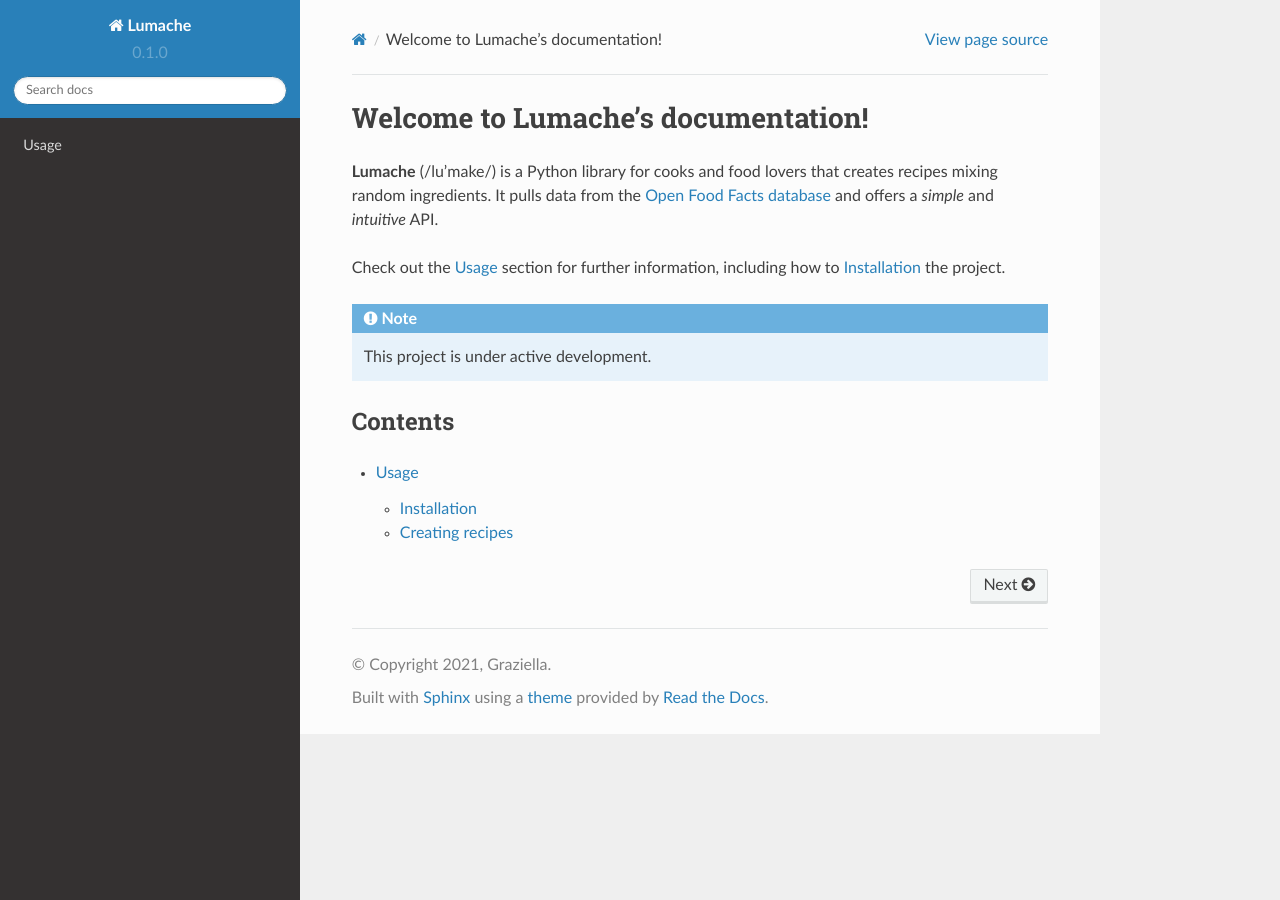
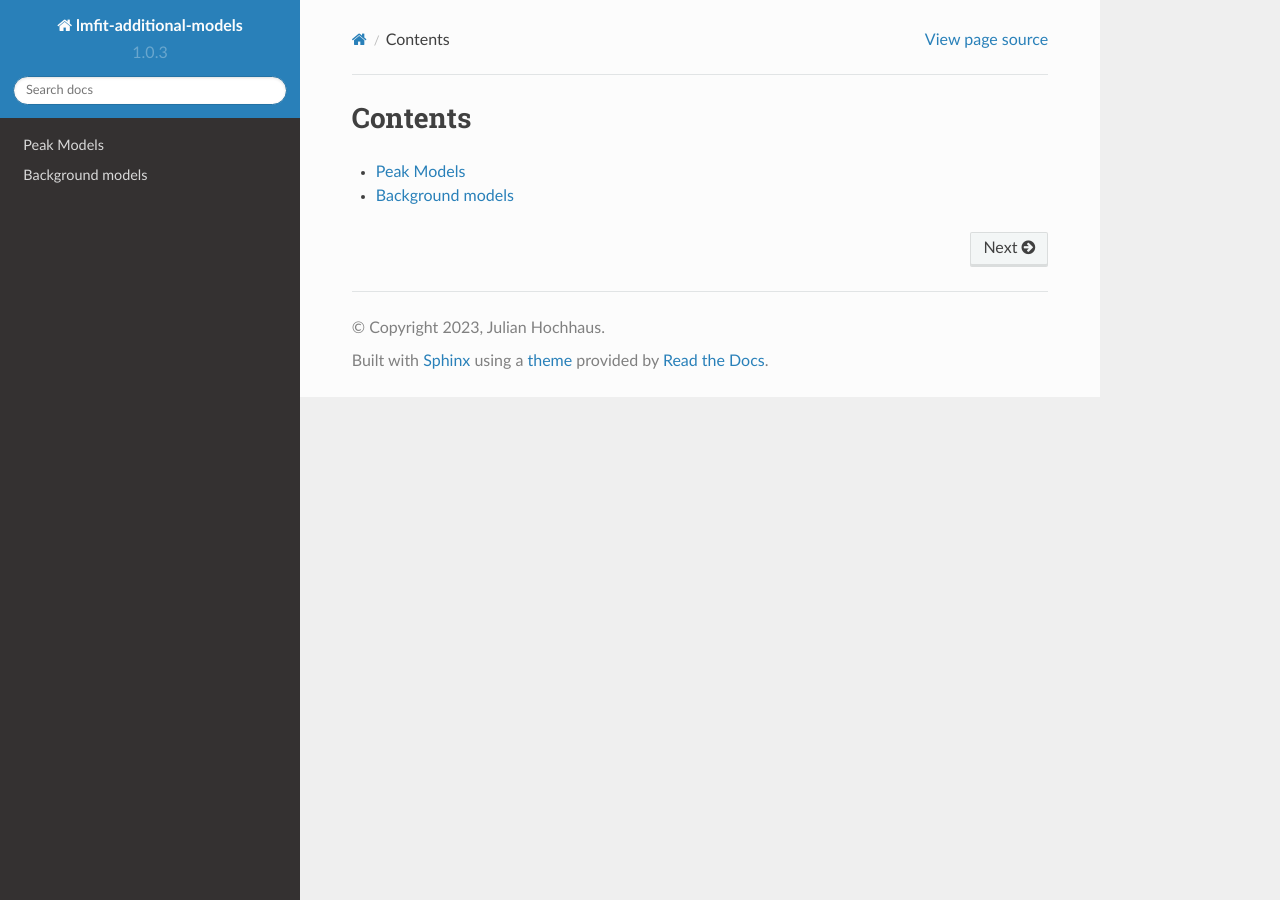
Before and after one commit to Julian-Hochhaus/lmfitxps, a Sphinx documentation site: the page built from docs/index.rst, in a window 1280 px wide. Built offline with Sphinx 7.4.7 and the Read the Docs theme 2.0.0, drawn with Linux system fonts in a browser that asks for light colours.

Commit message:
documentation with sphinx

```diff
--- a/docs/conf.py
+++ b/docs/conf.py
@@ -2,13 +2,15 @@
 
 # -- Project information
 
-project = 'Lumache'
-copyright = '2021, Graziella'
-author = 'Graziella'
+project = 'lmfit-additional-models'
+copyright = '2023, Julian Hochhaus'
+author = 'Julian Hochhaus'
 
 release = '0.1'
-version = '0.1.0'
+version = '1.0.3'
+import sys, os
 
+sys.path.append(os.path.abspath('../lmfit-additional-models/'))
 # -- General configuration
 
 extensions = [
--- a/docs/index.rst
+++ b/docs/index.rst
@@ -1,21 +1,8 @@
-Welcome to Lumache's documentation!
-===================================
 
-**Lumache** (/lu'make/) is a Python library for cooks and food lovers
-that creates recipes mixing random ingredients.
-It pulls data from the `Open Food Facts database <https://world.openfoodfacts.org/>`_
-and offers a *simple* and *intuitive* API.
-
-Check out the :doc:`usage` section for further information, including
-how to :ref:`installation` the project.
-
-.. note::
-
-   This project is under active development.
 
 Contents
 --------
 
 .. toctree::
-
-   usage
+    peaks
+    backgrounds
```
Also changed, not shown: docs/backgrounds.rst (added, +17 -0 lines), docs/peaks.rst (added, +13 -0 lines), docs/usage.rst (deleted, +0 -33 lines), 3 other files.
